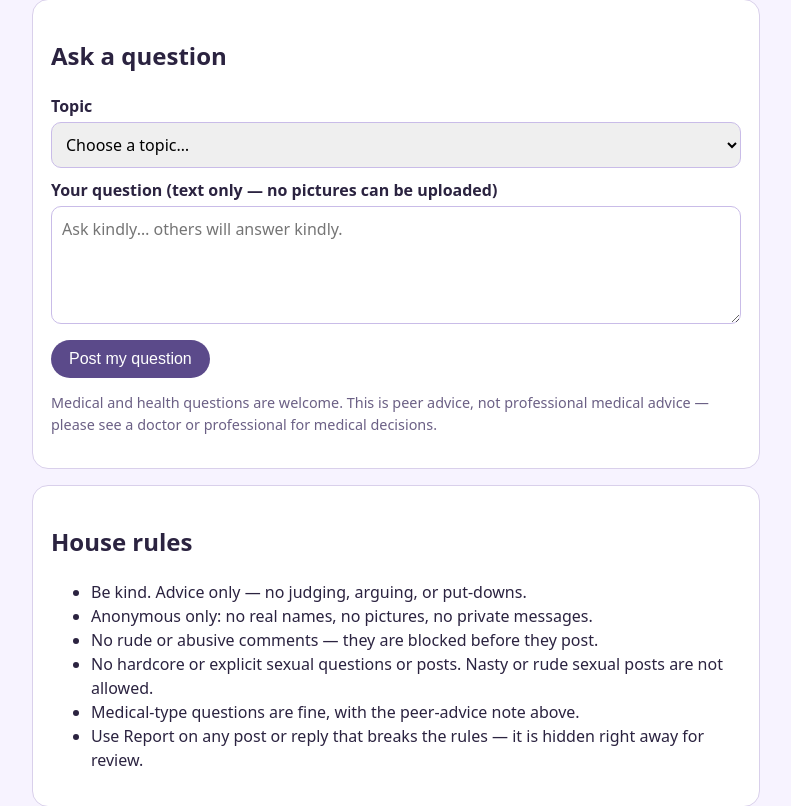
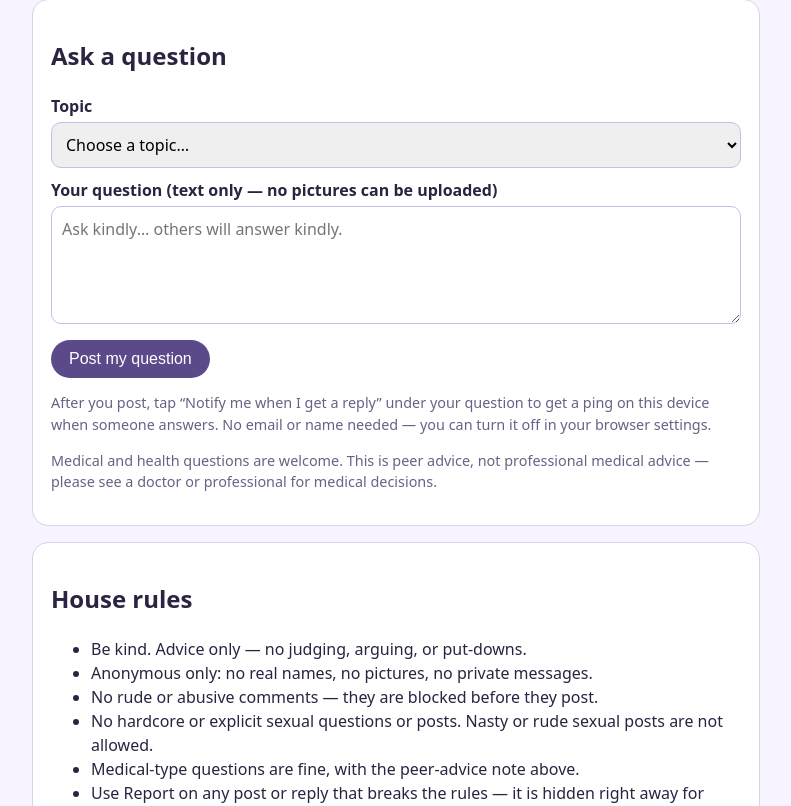
Before and after one commit to Dee329/a-kinder-place, a Flask app: page / in a window 1280 px wide. Shown: the part 426-1232 px from the top of the page, without its empty margins (244-1035 px from the left). Run offline with Flask 3, Linux system fonts and the light colour scheme; data comes from the database, SQL or seed files in the repository; data that the repository does not hold is empty.

Commit message:
Add reply notifications (browser push) - templates/index.html

```diff
--- a/templates/index.html
+++ b/templates/index.html
@@ -34,6 +34,7 @@
       <textarea id="body" name="body" rows="4" maxlength="2000" required placeholder="Ask kindly… others will answer kindly."></textarea>
       <button type="submit">Post my question</button>
     </form>
+    <p class="small">After you post, tap “Notify me when I get a reply” under your question to get a ping on this device when someone answers. No email or name needed — you can turn it off in your browser settings.</p>
     <p class="small">Medical and health questions are welcome. This is peer advice, not professional medical advice — please see a doctor or professional for medical decisions.</p>
   </section>
 
@@ -75,6 +76,7 @@
     <div class="actions">
       <form action="{{ url_for('helpful', kind='post', item_id=post.id) }}" method="post"><button type="submit">💜 Helpful ({{ post.helpful_count }})</button></form>
       <form action="{{ url_for('report', kind='post', item_id=post.id) }}" method="post"><button type="submit" class="report">Report</button></form>
+      {% if post.alias == alias %}<button type="button" class="notify-btn" data-post-id="{{ post.id }}">🔔 Notify me when I get a reply</button>{% endif %}
     </div>
     <h3>Advice ({{ replies|length }})</h3>
     {% for r in replies %}
@@ -100,5 +102,31 @@
   <p><strong>A Kinder Place</strong> — Dee's own community for kind, anonymous advice.</p>
   <p>Peer advice only. Not professional medical, legal, or crisis help. In the US, call or text 988, or text HOME to 741741.</p>
 </footer>
+<script>
+(function () {
+  var vapidKey = {{ vapid_public_key|tojson }};
+  function urlB64ToUint8Array(s) {
+    var p = '='.repeat((4 - s.length % 4) % 4);
+    var b = (s + p).replace(/-/g, '+').replace(/_/g, '/');
+    var raw = window.atob(b), out = new Uint8Array(raw.length);
+    for (var i = 0; i < raw.length; i++) out[i] = raw.charCodeAt(i);
+    return out;
+  }
+  document.querySelectorAll('.notify-btn').forEach(function (btn) {
+    btn.addEventListener('click', async function () {
+      if (!('serviceWorker' in navigator) || !('PushManager' in window)) { alert('Notifications are not supported in this browser.'); return; }
+      if (!vapidKey) { alert('Notifications are not set up on this site yet.'); return; }
+      try {
+        var perm = await Notification.requestPermission();
+        if (perm !== 'granted') { alert('You chose not to allow notifications.'); return; }
+        var reg = await navigator.serviceWorker.register('/static/sw.js');
+        var sub = await reg.pushManager.subscribe({ userVisibleOnly: true, applicationServerKey: urlB64ToUint8Array(vapidKey) });
+        var res = await fetch('/push/subscribe', { method: 'POST', headers: {'Content-Type': 'application/json'}, body: JSON.stringify({ post_id: parseInt(btn.dataset.postId, 10), subscription: sub.toJSON() }) });
+        btn.textContent = res.ok ? '✓ You will be pinged when someone replies' : 'Could not turn on notifications — try again';
+      } catch (e) { alert('Could not turn on notifications — try again in Chrome.'); }
+    });
+  });
+})();
+</script>
 </body>
 </html>
```
